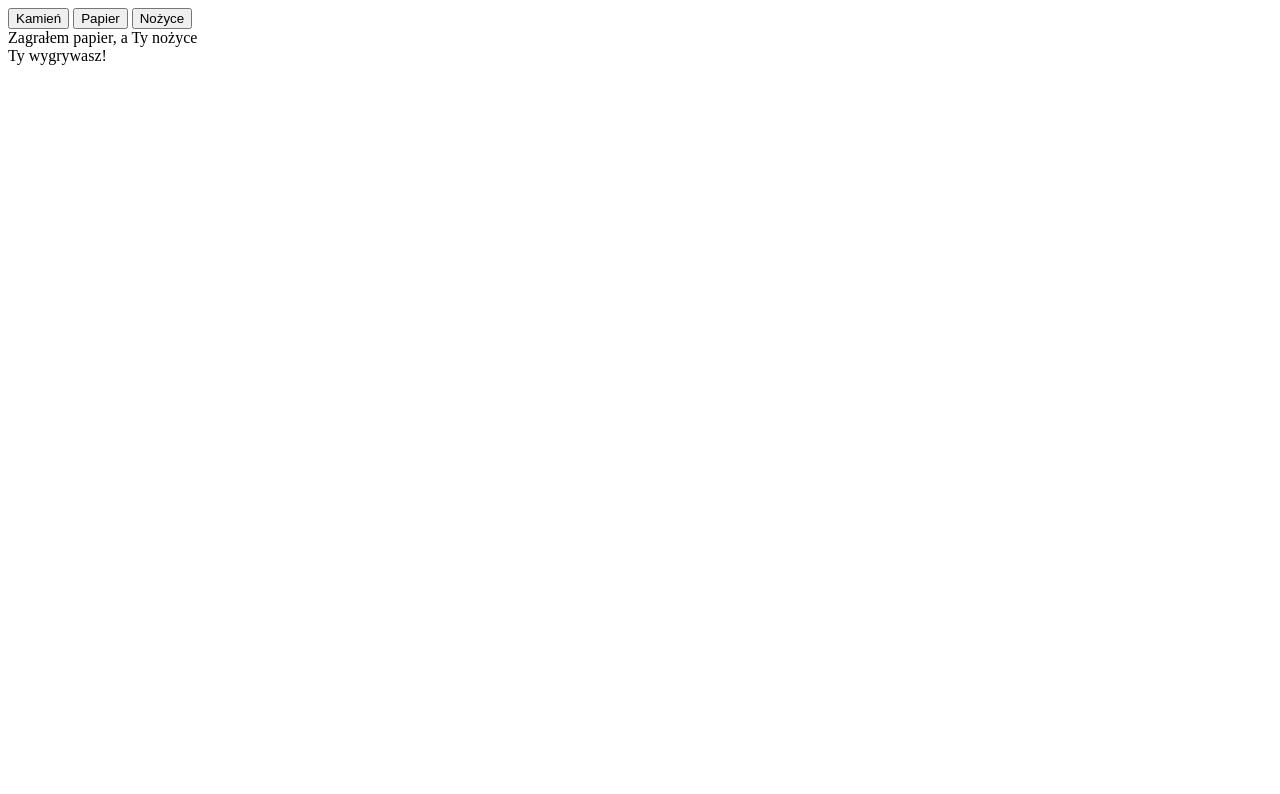
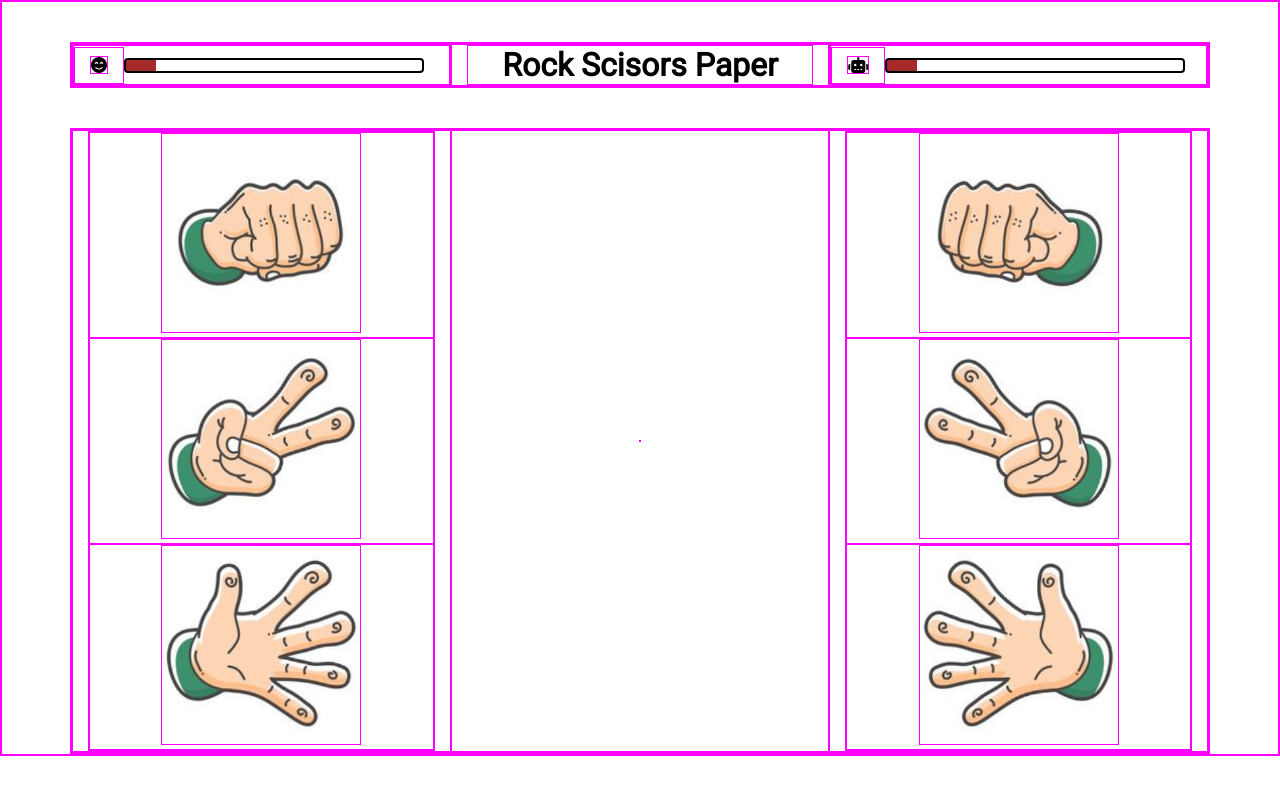
Before and after one commit to stiffelbo/javascript-prework, a website: page index.html in a window 1280 px wide. Drawn offline with Linux system fonts and the light colour scheme.

Commit message:
add gui html

```diff
--- a/index.html
+++ b/index.html
@@ -4,17 +4,71 @@
 <head>
     <meta charset="UTF-8">
     <title>Kamień, papier, nożyce</title>
+    <script src="https://kit.fontawesome.com/f8e7e4385e.js" crossorigin="anonymous"></script>
+    <link rel="preconnect" href="https://fonts.gstatic.com">
+    <link href="https://fonts.googleapis.com/css2?family=Roboto&display=swap" rel="stylesheet">
+    <link rel="stylesheet" href="vendor/bootstrap-grid.css">
     <link rel="stylesheet" href="css/style.css">
 </head>
 
 <body>
+    <header class="container">
+        <div class="row">
+            <div class="col">
+                <div class="row counter-box">
+                    <i class="fas fa-smile-beam"></i>
+                    <div class="counter">
+
+                    </div>
+                </div>
+            </div>
+            <div class="col header">
+                <h1>Rock Scisors Paper</h1>
+            </div>
+            <div class="col">
+                <div class="row counter-box">
+                    <i class="fas fa-robot"></i>
+                    <div class="counter">
+
+                    </div>
+                </div>
+
+            </div>
+
+        </div>
+    </header>
     <div class="container">
-        <div id="buttons">
-            <button id="kamien" onclick="playGame(1)">Kamień</button>
-            <button id="papier" onclick="playGame(2)">Papier</button>
-            <button id="nozyce" onclick="playGame(3)">Nożyce</button>
+        <div class="row">
+            <div class="col" id="player-btns">
+                <div class="button-box">
+                    <div class="btn-warpper">
+                        <img src="images/rock.png" id="kamien">
+                    </div>
+                    <div class="btn-warpper">
+                        <img src="images/scisor.png" id="nozyce">
+                    </div>
+                    <div class="btn-warpper">
+                        <img src="images/paper.png" id="papier">
+                    </div>
+                </div>
+            </div>
+            <div class="col" id="winner">
+                <div id="messages"></div>
+            </div>
+            <div class="col" id="robot-btns">
+                <div class="button-box">
+                    <div class="btn-warpper">
+                        <img src="images/rock_r.png" id="kamien_robot">
+                    </div>
+                    <div class="btn-warpper">
+                        <img src="images/scisor_r.png" id="nozyce_robot">
+                    </div>
+                    <div class="btn-warpper">
+                        <img src="images/paper_r.png" id="papier_robot">
+                    </div>
+                </div>
+            </div>
         </div>
-        <div id="messages"></div>
     </div>
     <script src="js/functions.js"></script>
     <script src="js/script.js"></script>
--- a/js/script.js
+++ b/js/script.js
@@ -1,3 +1,7 @@
+document.getElementById("kamien").addEventListener('click', function() { playGame(1); });
+document.getElementById("papier").addEventListener('click', function() { playGame(2); });
+document.getElementById("nozyce").addEventListener('click', function() { playGame(3); });
+
 function playGame(playerInput) {
     clearMessages();
 
@@ -12,6 +16,3 @@ function playGame(playerInput) {
 }
 
 /* Listnery nie działąją u mnie, w opcji z dodaniem onClick w HTMl wszytko chodzi. Może coś w przeglądarce blokuje */
-document.getElementById("kamien").addEventListener('click', playGame(1));
-document.getElementById("papier").addEventListener('click', playGame(2));
-document.getElementById("nozyce").addEventListener('click', playGame(3));
--- a/sass/style.scss
+++ b/sass/style.scss
@@ -0,0 +1,58 @@
+    /* Global */
+    /*Resets*/
+
+    *,
+    *::before,
+    *::after {
+        box-sizing: border-box;
+        margin: 0;
+        border: 1px solid magenta;
+    }
+    /* Variables*/
+
+    body {
+        font-family: 'Roboto', sans-serif;
+    }
+
+    header {
+        margin: 40px 0;
+        .header {
+            text-align: center;
+        }
+    }
+
+    .counter-box {
+        height: 40px;
+        display: flex;
+        align-items: center;
+        i {
+            line-height: 35px;
+            padding: 0 15px;
+        }
+        .counter {
+            height: 15px;
+            width: 300px;
+            background-image: linear-gradient(90deg, brown, 10%, transparent 10%);
+            border-radius: 4px;
+            border: 2px solid black;
+        }
+    }
+
+    .button-box {
+        display: flex;
+        flex-direction: column;
+        .btn-warpper {
+            text-align: center;
+            img {
+                object-fit: cover;
+                height: 200px;
+                width: 200px;
+            }
+        }
+    }
+
+    #winner {
+        display: flex;
+        justify-content: center;
+        align-items: center;
+    }
```
Also changed, not shown: css/style.css, images/paper.png (added), images/paper_r.png (added), images/rock.png (added), images/rock_r.png (added), images/scisor.png (added), images/scisor_r.png (added), vendor/bootstrap-grid.css (added), 1 other file.
